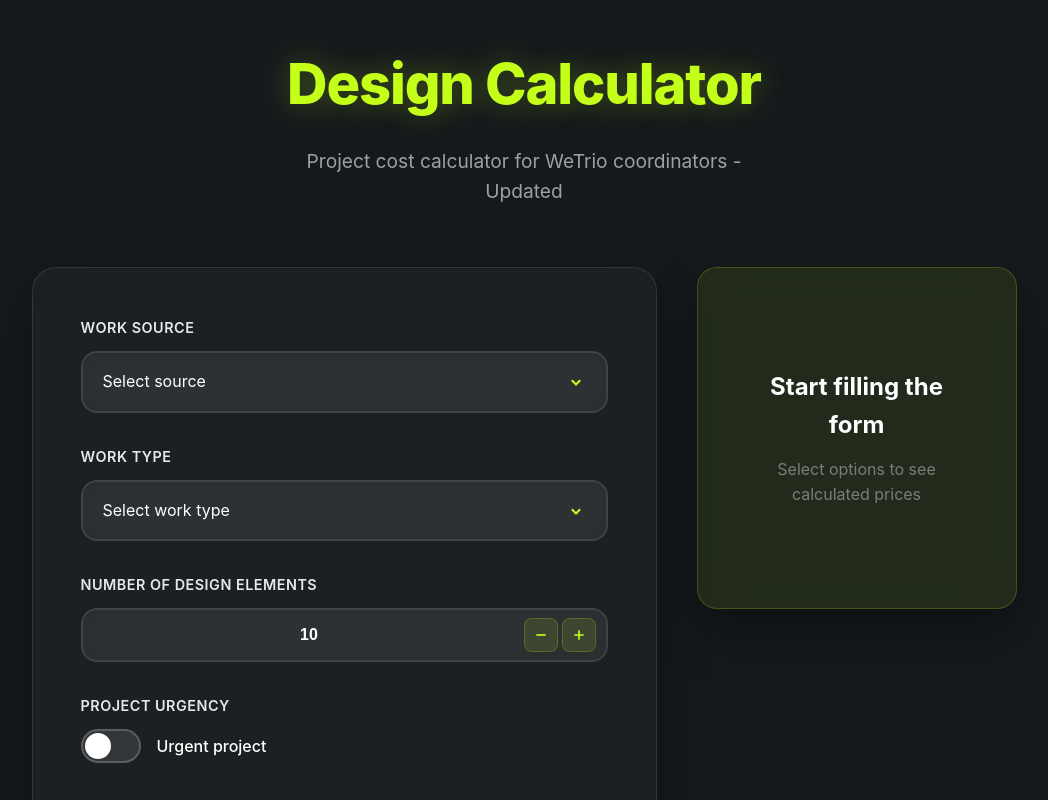
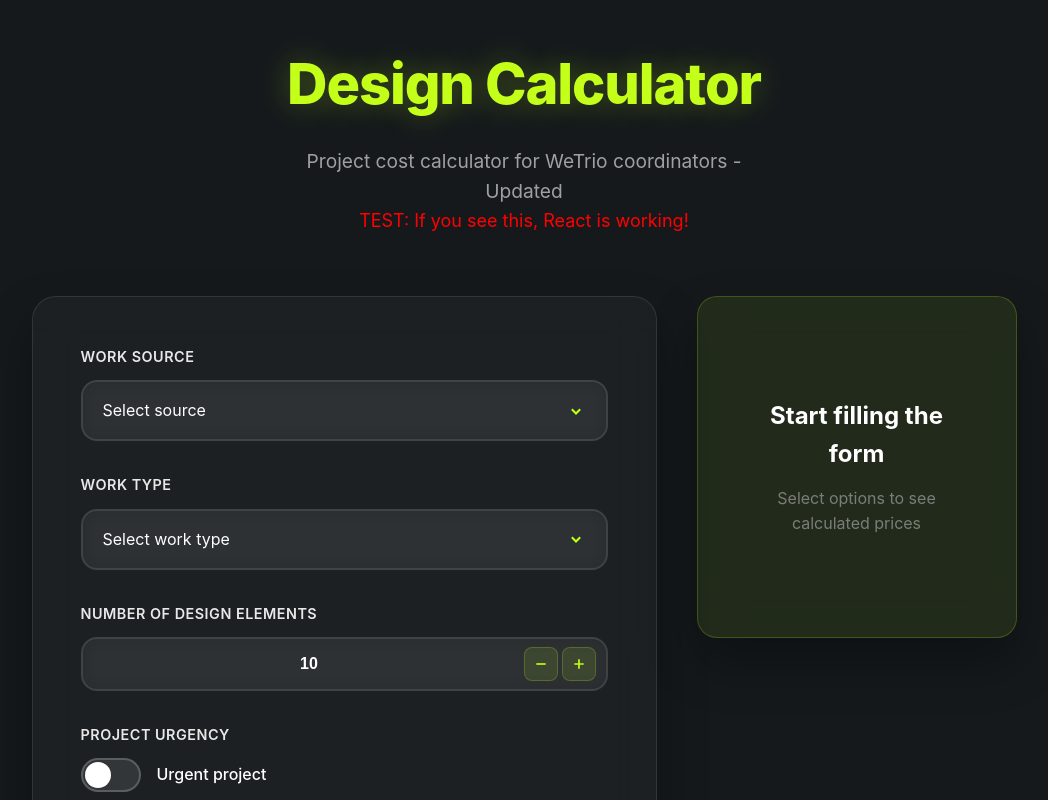
Before and after one commit to nkerft/design-calculator-web, a React (Create React App) app: page / in a window 1280 px wide. Shown: the top 800 px of the page, without its empty margins (116-1164 px from the left). Built offline with nearby package versions, Linux system fonts and the light colour scheme.

Commit message:
Add test message to debug white screen issue

```diff
--- a/src/App.tsx
+++ b/src/App.tsx
@@ -251,6 +251,7 @@ const App: React.FC = () => {
       <div className="header">
         <h1>Design Calculator</h1>
         <p>Project cost calculator for WeTrio coordinators - Updated</p>
+        <p style={{color: 'red', fontSize: '18px'}}>TEST: If you see this, React is working!</p>
       </div>
 
       <div className="main-content">
```
Also changed, not shown: 2 other files (tests, documents, lock files or other folders).
